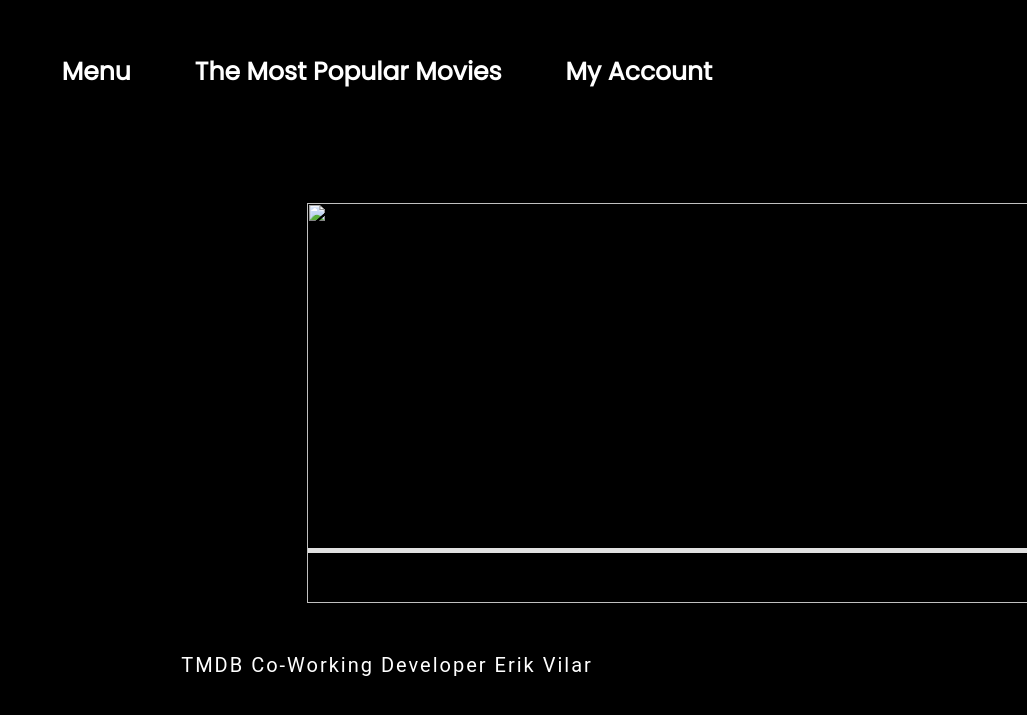
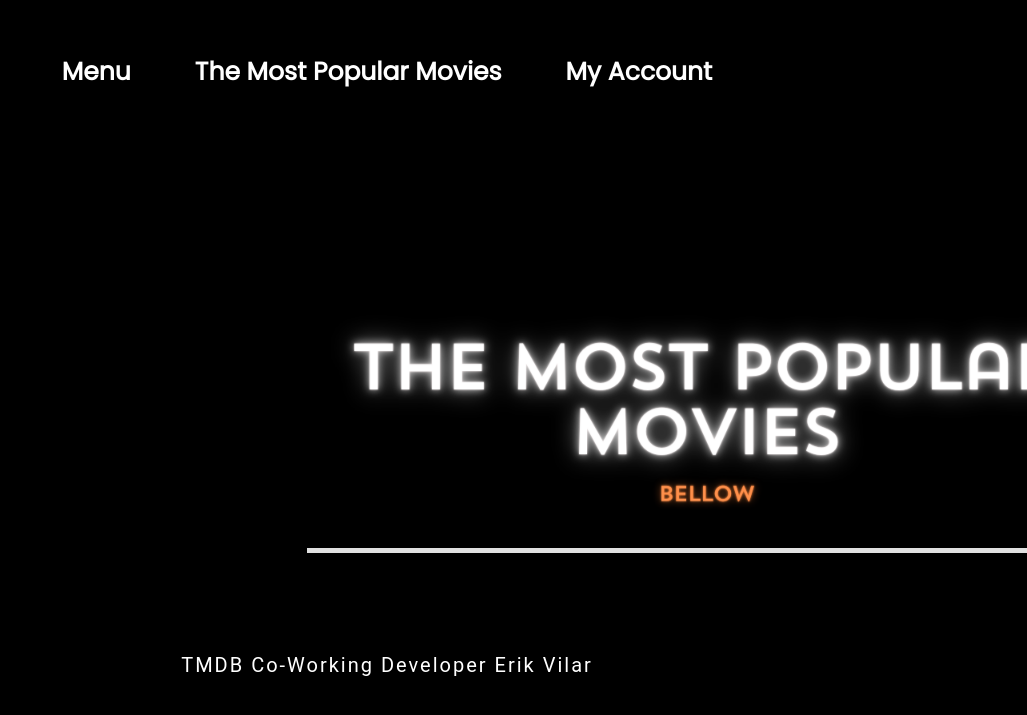
Before and after one commit to Erikvilar/JS_TMDB_Request_Fetch, a plain HTML site: page index.html in a window 1280 px wide. Shown: the part 347-1062 px from the top of the page, without its empty margins (253-1280 px from the left). Drawn offline with Linux system fonts and the light colour scheme; no server answers.

Commit message:
Update index.html

```diff
--- a/index.html
+++ b/index.html
@@ -26,7 +26,7 @@
     <main>
         <section>
             <div class="main-div-section-top">
-                <img src="/ig/title.png" alt="" width="800px" height="400px">
+                <img src="img/title.png" alt="" width="800px" height="400px">
             </div>
         </section>
         <section>
```
